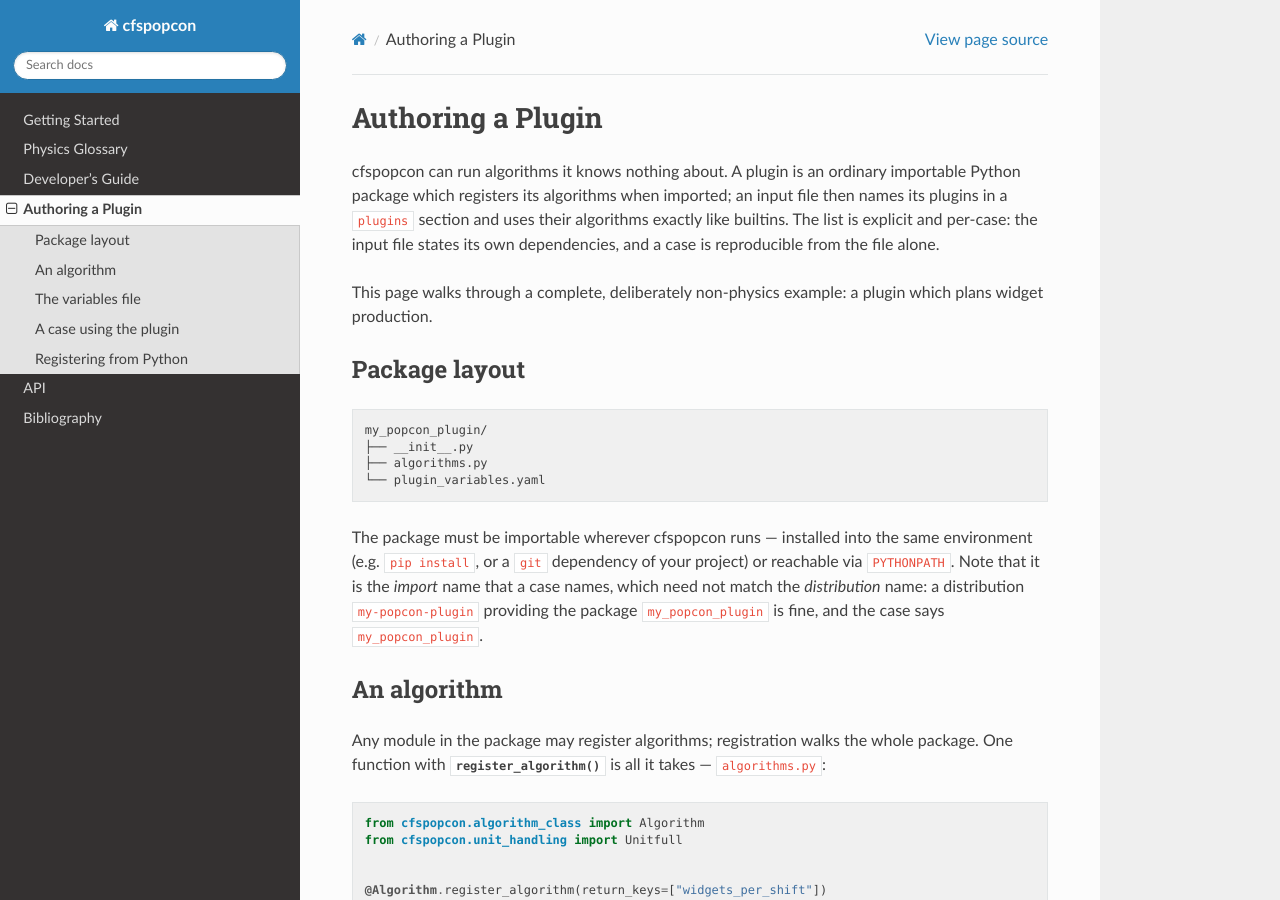
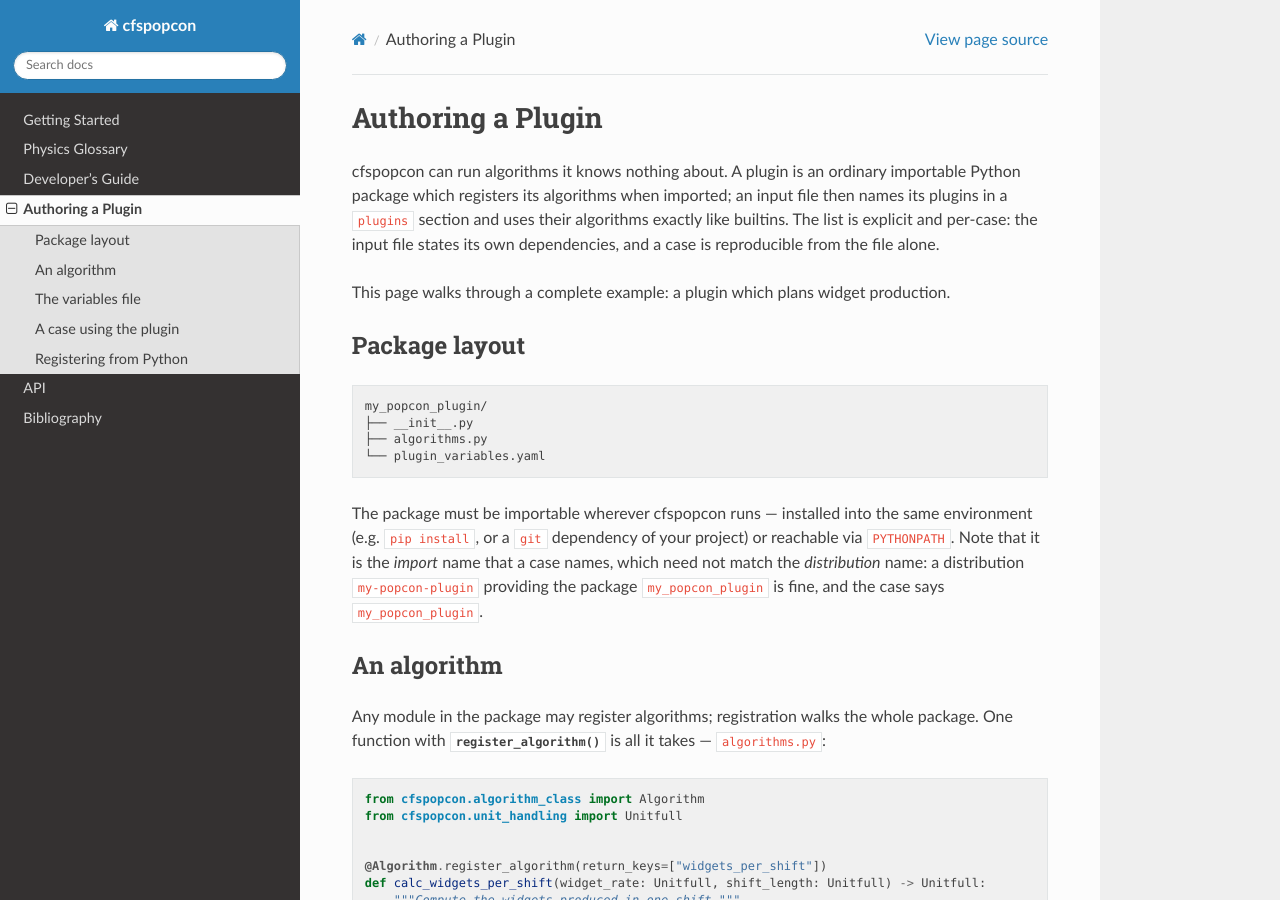
Before and after one commit to cfs-energy/cfspopcon, a Sphinx documentation site: the page built from docs/doc_sources/authoring_a_plugin.rst, in a window 1280 px wide and 900 px high. Built offline with Sphinx 7.4.7 and the Read the Docs theme 3.1.0, drawn with Linux system fonts in a browser that asks for light colours; pages that are not in the unit, such as notebooks, are missing from menus; the version number is read from the project's files by our own code.

Commit message:
Update authoring_a_plugin.rst

```diff
--- a/docs/doc_sources/authoring_a_plugin.rst
+++ b/docs/doc_sources/authoring_a_plugin.rst
@@ -9,8 +9,7 @@ package which registers its algorithms when imported; an input file then names i
 per-case: the input file states its own dependencies, and a case is reproducible from the file
 alone.
 
-This page walks through a complete, deliberately non-physics example: a plugin which plans widget
-production.
+This page walks through a complete example: a plugin which plans widget production.
 
 Package layout
 ====================
```
